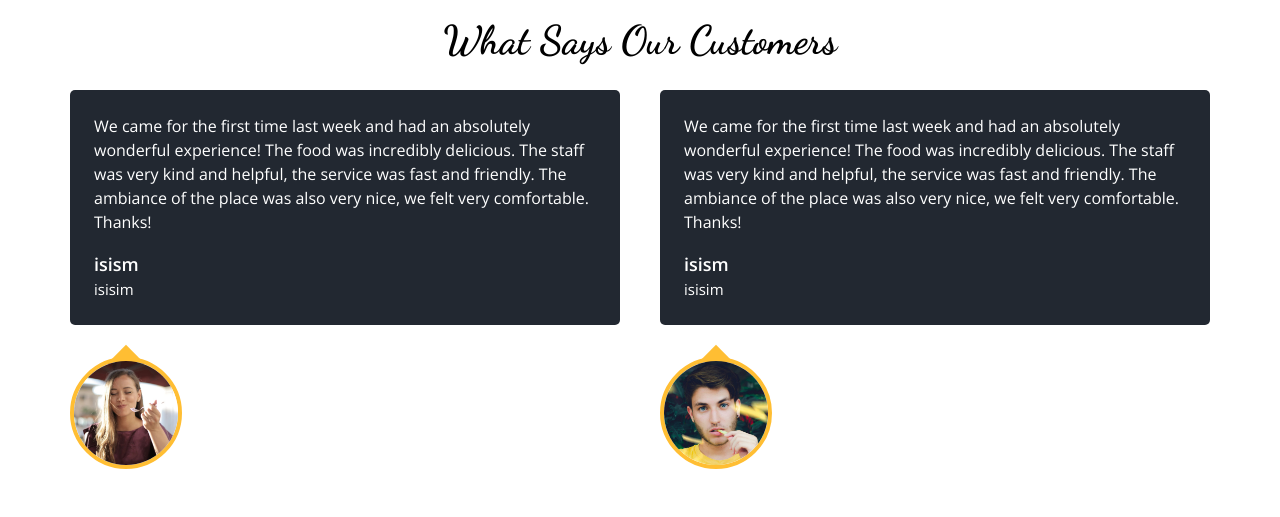
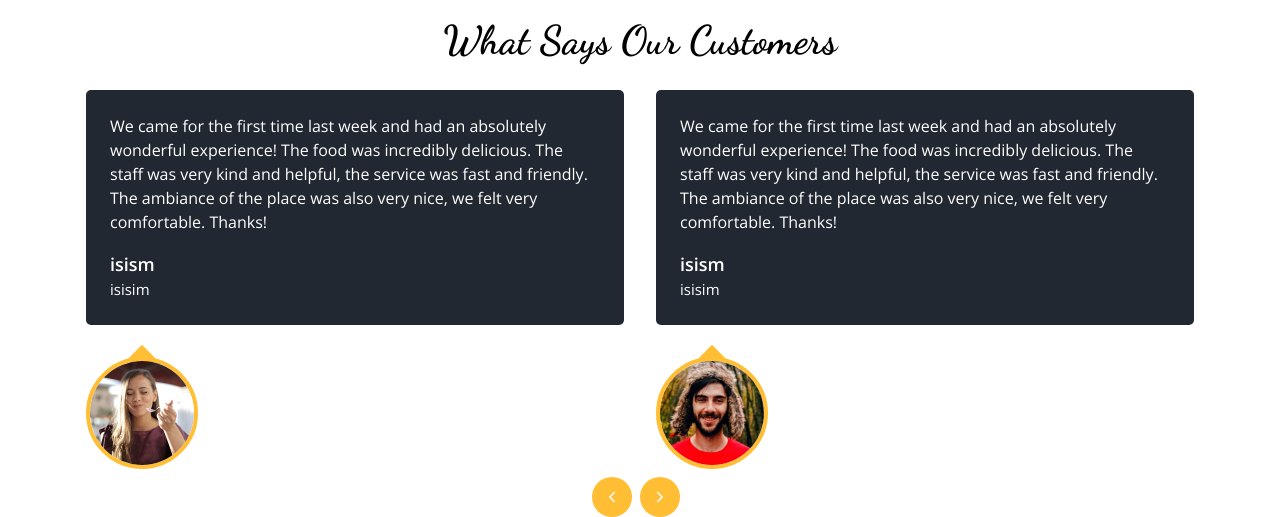
Before and after one commit to ycihan0/Food-Ordering, a Next.js app: page /home in a window 1280 px wide. Shown: the part 3573-4090 px from the top of the page. Before the commit the page ends 4042 px from the top, so only its background shows below. Built offline with nearby package versions, Linux system fonts and the light colour scheme.

Commit message:
customerItem slider

```diff
--- a/components/customers/CustomerItem.jsx
+++ b/components/customers/CustomerItem.jsx
@@ -2,7 +2,7 @@ import Image from "next/image";
 
 const CustomerItem = ({imgSrc}) => {
   return (
-    <div className="mt-5">
+    <div className="mt-5 mx-4">
       <div className="p-6 bg-secondary text-white rounded-[5px] ">
         <p>
           We came for the first time last week and had an absolutely wonderful
--- a/components/customers/Customers.jsx
+++ b/components/customers/Customers.jsx
@@ -1,14 +1,61 @@
 import Title from "../ui/Title";
 import CustomerItem from "./CustomerItem";
+import Slider from "react-slick";
+import { IoIosArrowBack, IoIosArrowForward } from "react-icons/io";
 
 const Customers = () => {
+  function NextBtn({ onClick }) {
+    return (
+      <button
+        className="absolute -bottom-12 left-1/2 bg-primary flex items-center justify-center w-10 h-10 rounded-full text-white"
+        onClick={onClick}
+      >
+        <IoIosArrowForward />
+      </button>
+    );
+  }
+
+  function PrevBtn({ onClick }) {
+    return (
+      <button
+        className="absolute -bottom-12 right-1/2 bg-primary flex items-center justify-center w-10 h-10 rounded-full text-white mr-2"
+        onClick={onClick}
+      >
+        <IoIosArrowBack />
+      </button>
+    );
+  }
+
+  const settings = {
+    dots: false,
+    infinite: true,
+    speed: 500,
+    slidesToShow: 2,
+    slidesToScroll: 1,
+    autoplay: true,
+    autoplaySpeed: 3500,
+    arrows: true,
+    nextArrow: <NextBtn />,
+    prevArrow: <PrevBtn />,
+    responsive: [
+      {
+        breakpoint: 768,
+        settings: {
+          slidesToShow: 1,
+        },
+      },
+    ],
+  };
+
   return (
     <div className="container mx-auto mt-20">
       <Title addClass="text-[40px] text-center">What Says Our Customers</Title>
-      <div className="flex gap-x-10">
-        <CustomerItem imgSrc="/images/client1.jpg"/>
-        <CustomerItem imgSrc="/images/client2.jpg"/>
-      </div>
+      <Slider {...settings}>
+        <CustomerItem imgSrc="/images/client2.jpg" />
+        <CustomerItem imgSrc="/images/client1.jpg" />
+        <CustomerItem imgSrc="/images/person1.jpg" />
+        <CustomerItem imgSrc="/images/person6.jpg" />
+      </Slider>
     </div>
   );
 };
```
